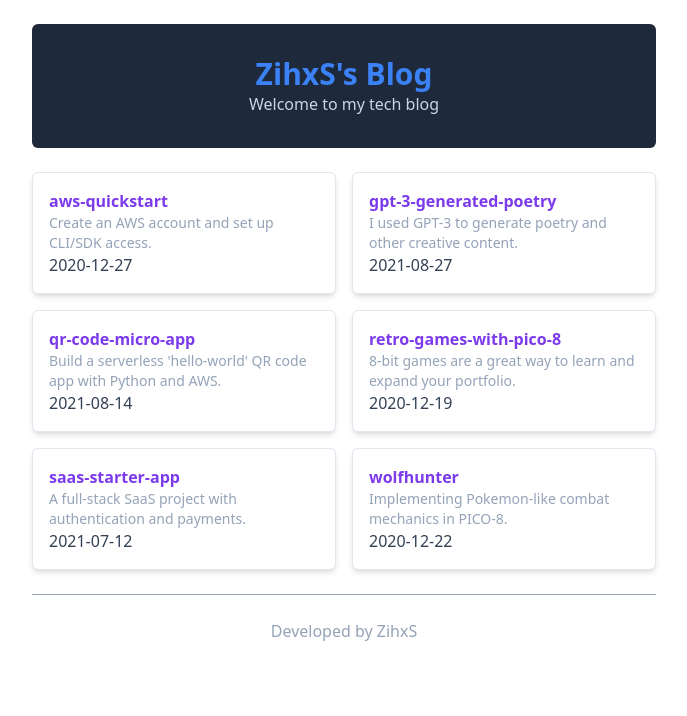
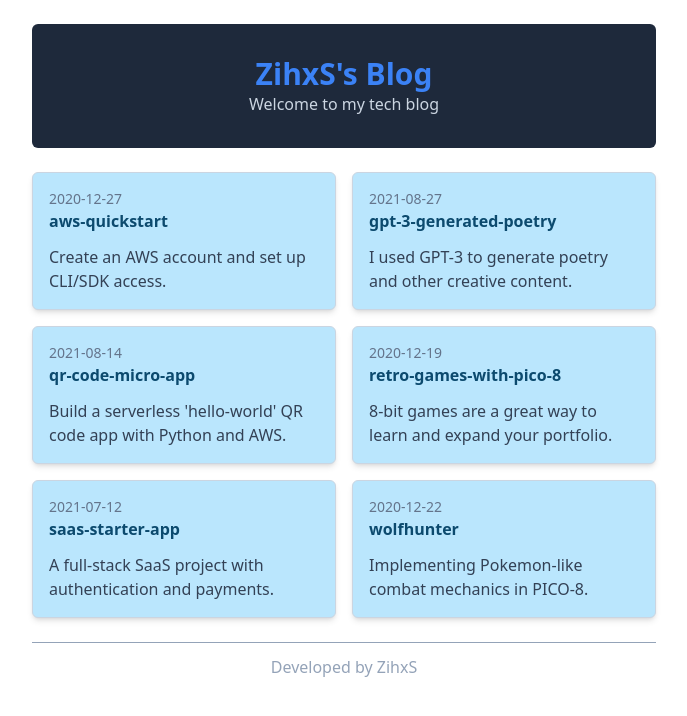
Before and after one commit to ZihxS/next-blog-static, a Next.js app: page / in a window 1280 px wide. Shown: the top 716 px of the page, without its empty margins (296-983 px from the left). Built offline with nearby package versions, Linux system fonts and the light colour scheme.

Commit message:
update layout and style

```diff
--- a/src/components/PostPreview.tsx
+++ b/src/components/PostPreview.tsx
@@ -3,12 +3,12 @@ import Link from "next/link";
 
 const PostPreview = (props: PostMetadata) => {
     return (
-        <div className="border border-slate-200 p-4 rounded-md shadow-md bg-white">
+        <div className="border border-slate-300 p-4 rounded-md shadow-md bg-sky-200">
+            <p className="text-sm text-slate-500">{props.date}</p>
             <Link href={`/${props.slug}`}>
-                <h2 className="font-bold text-violet-600 hover:underline">{props.slug}</h2>
+                <h2 className="font-bold text-sky-900 hover:underline mb-3">{props.slug}</h2>
             </Link>
-            <p className="text-sm text-slate-400">{props.subtitle}</p>
-            <p className="text-slate-700">{props.date}</p>
+            <p className="text-slate-700">{props.subtitle}</p>
         </div>
     )
 }
--- a/src/components/footer.tsx
+++ b/src/components/footer.tsx
@@ -1,6 +1,6 @@
 const Footer = () => {
     return (
-        <footer className="border-t border-slate-400 mt-6 py-6 text-center text-slate-400">
+        <footer className="border-t border-slate-400 mt-6 py-3 text-center text-slate-400">
             <h3>Developed by ZihxS</h3>
         </footer>
     )
```
